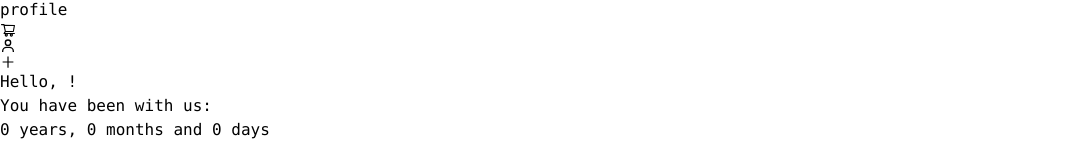
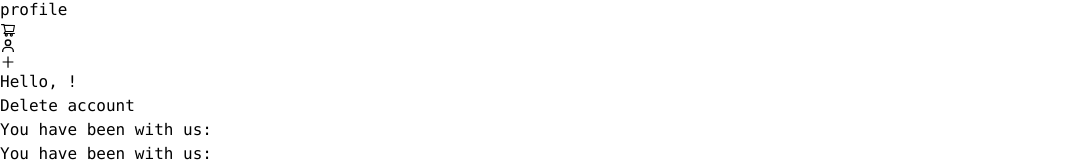
Before and after one commit to jaqubowsky/shopping-app-v2, a React (Vite) app: page /profile in a window 1280 px wide. Shown: the part 1330-1498 px from the top of the page, without its empty margins (0-1087 px from the left). Before the commit the page ends 1472 px from the top, so only its background shows below. Built offline with nearby package versions, Linux system fonts and the light colour scheme; no server answers; what @material-tailwind/react would draw is missing.

Commit message:
Clean code and add deleteAccount and YouSureModal

```diff
--- a/src/pages/Profile/index.tsx
+++ b/src/pages/Profile/index.tsx
@@ -1,33 +1,81 @@
 import { Avatar } from "@material-tailwind/react";
 import AccountDate from "./AccountDate";
 import { UserResponse } from "../../types/user";
+import { QueryObserverResult, useMutation } from "@tanstack/react-query";
+import YouSureModal from "../../components/YouSureModal";
+import { useState } from "react";
+import { deleteAccount, signOut } from "../../api/userApi";
+import { notify } from "../../components/PopUp/Notification";
+import { getErrorMessage } from "../../utils/getErrorMessage";
+import Spinner from "../../components/Spinner";
 
 type ProfileProps = {
   userData: UserResponse | undefined;
-}
+  refetch: () => Promise<QueryObserverResult<UserResponse, unknown>>;
+};
 
-export default function Profile({userData}: ProfileProps) {
-  const username = userData?.user.username;
-  const email = userData?.user.email;
-  const userImage = userData?.user.imageUrl;
+export default function Profile({ userData, refetch }: ProfileProps) {
+  const [showModal, setShowModal] = useState(false);
+
+  const toggleModal = () => {
+    setShowModal(!showModal);
+  };
+
+  const closeModal = () => {
+    setShowModal(false);
+  };
+
+  const { username, email, imageUrl, id } = userData?.user || {};
+
+  const deleteMutation = useMutation(deleteAccount, {
+    onSuccess: () => {
+      notify({ message: "Account deleted successfully!", type: "success" });
+      void signOut();
+      void refetch();
+    },
+    onError: (err) => {
+      notify({ message: getErrorMessage(err), type: "error" });
+    },
+  });
+
+  const handleDeleteAccount = (userId: string) => {
+    deleteMutation.mutate(userId);
+  };
+
+  if (deleteMutation.isLoading) return <Spinner />;
 
   return (
-    <div className="grid w-8/12 grid-cols-2 items-start justify-center p-4">
-      <section className="flex justify-around gap-6 border-r border-gray-500">
-        <div>
-          <h2 className="mb-1 text-3xl font-bold">Hello, {username}!</h2>
+    <div className="mt-4 flex flex-col md:flex-row items-center justify-center md:gap-10">
+      <section className="flex justify-around gap-6 md:pr-8 border-b border-gray-500 border-b-gray-300 pb-2 md:border-b-0 md:border-r md:border-r-gray-300">
+        <div className="text-center">
+          <Avatar
+            className="cursor-pointer rounded-full object-cover"
+            src={imageUrl}
+            alt={username}
+            size="xxl"
+          />
+          <h2 className="mb-1 mt-6 text-3xl font-bold">Hello, {username}!</h2>
           <h3 className="text-gray-600">{email}</h3>
+          <button
+            onClick={toggleModal}
+            className="my-2 cursor-pointer font-bold text-yellow-800 drop-shadow-md hover:text-yellow-700"
+          >
+            Delete account
+          </button>
         </div>
-        <Avatar
-          className="cursor-pointer rounded-full object-cover"
-          src={userImage}
-          alt={username}
-          size="xxl"
-        />
       </section>
-      <section className=" ml-6">
-        <AccountDate userData={userData}/>
+      <section className="mt-4 p-2 text-center">
+        <h2 className="mb-1 text-3xl">You have been with us:</h2>
+        <AccountDate userData={userData} />
       </section>
+      <YouSureModal
+        showModal={showModal}
+        toggleModal={toggleModal}
+        closeModal={closeModal}
+        handleChange={() =>
+          handleDeleteAccount && handleDeleteAccount(id || "")
+        }
+      />
     </div>
   );
 }
```
